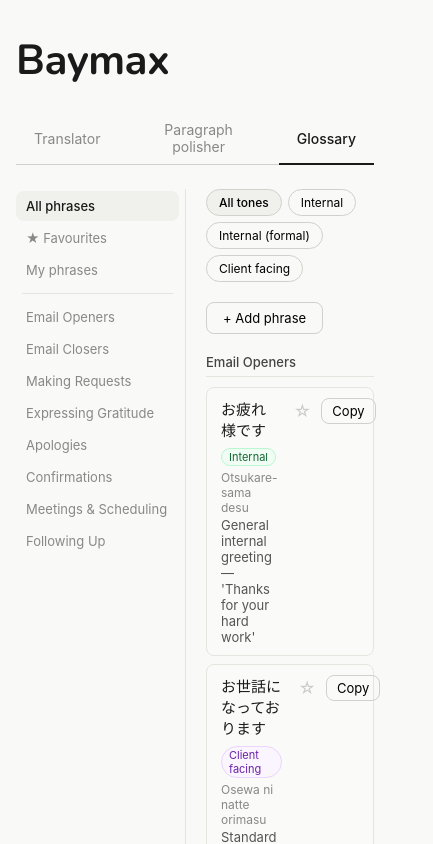
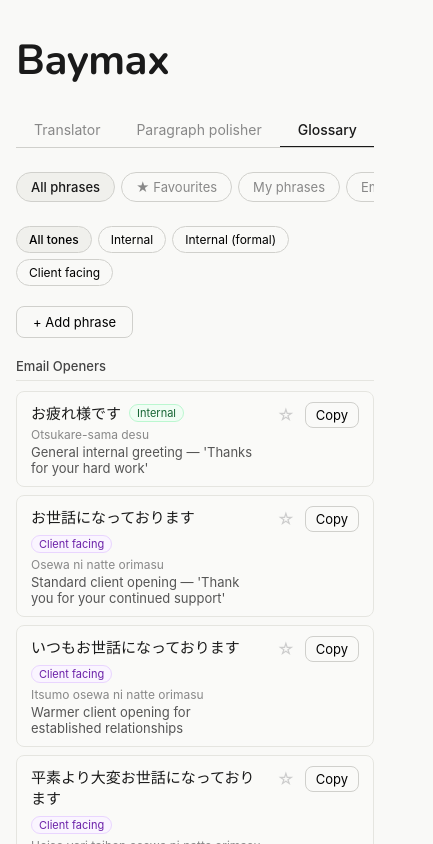
Before and after one commit to shinyakida67/jp-en-tool, a Next.js app: page / in a window 390 px wide. Both pictures are taken after a click on the button "Glossary". Shown: the top 844 px of the page, 433 px wide, since content can reach past the window. Built offline with nearby package versions, Linux system fonts and the light colour scheme.

Commit message:
add responsive layout

```diff
--- a/components/TranslatorTool.tsx
+++ b/components/TranslatorTool.tsx
@@ -2,9 +2,21 @@
 import { useState, useEffect } from "react";
 
 type ToneId = "internal" | "internal-formal" | "client";
-type FilterId = ToneId | "all" | "favourites" | "my-phrases";
 type Phrase = { jp: string; reading: string; en: string; tone: ToneId };
 type CustomPhrase = Phrase & { id: string; category: string; createdAt: number };
+
+// ── Responsive hook ───────────────────────────────────────────────
+
+function useIsMobile() {
+  const [isMobile, setIsMobile] = useState(false);
+  useEffect(() => {
+    const check = () => setIsMobile(window.innerWidth < 640);
+    check();
+    window.addEventListener("resize", check);
+    return () => window.removeEventListener("resize", check);
+  }, []);
+  return isMobile;
+}
 
 // ── Data ──────────────────────────────────────────────────────────
 
@@ -143,11 +155,12 @@
 }
 
 function SuggestedPhrases({ tone }: { tone: ToneId }) {
+  const isMobile = useIsMobile();
   const { opener, closer } = SUGGESTED[tone];
   return (
     <div style={{ marginTop: 4, borderTop: "0.5px solid #e5e5e0", paddingTop: 16 }}>
       <p style={{ fontSize: 12, color: "#888", textTransform: "uppercase", letterSpacing: "0.05em", marginBottom: 10 }}>Suggested phrases for this tone</p>
-      <div style={{ display: "grid", gridTemplateColumns: "1fr 1fr", gap: 8 }}>
+      <div style={{ display: "grid", gridTemplateColumns: isMobile ? "1fr" : "1fr 1fr", gap: 8 }}>
         {[{ label: "Opener", phrase: opener }, { label: "Closer", phrase: closer }].map(({ label, phrase }) => (
           <div key={label} style={{ border: "0.5px solid #e5e5e0", borderRadius: 8, padding: "10px 12px", background: "#fafaf8" }}>
             <div style={{ display: "flex", justifyContent: "space-between", alignItems: "center", marginBottom: 4 }}>
@@ -174,13 +187,13 @@
 }) {
   return (
     <div style={{ border: "0.5px solid #e5e5e0", borderRadius: 8, padding: "10px 14px", background: "#fafaf8", display: "flex", justifyContent: "space-between", alignItems: "flex-start", gap: 12 }}>
-      <div style={{ flex: 1 }}>
+      <div style={{ flex: 1, minWidth: 0 }}>
         <div style={{ display: "flex", alignItems: "center", gap: 8, marginBottom: 4, flexWrap: "wrap" }}>
           <span style={{ fontSize: 15 }}>{phrase.jp}</span>
-          <span style={{ fontSize: 11, padding: "1px 7px", borderRadius: 20, background: TONE_STYLE[phrase.tone].bg, color: TONE_STYLE[phrase.tone].color, border: `0.5px solid ${TONE_STYLE[phrase.tone].border}` }}>
+          <span style={{ fontSize: 11, padding: "1px 7px", borderRadius: 20, background: TONE_STYLE[phrase.tone].bg, color: TONE_STYLE[phrase.tone].color, border: `0.5px solid ${TONE_STYLE[phrase.tone].border}`, whiteSpace: "nowrap" }}>
             {TONES.find(t => t.id === phrase.tone)?.label}
           </span>
-          {phrase.id && <span style={{ fontSize: 11, padding: "1px 7px", borderRadius: 20, background: "#fff8e6", color: "#92400e", border: "0.5px solid #fde68a" }}>My phrase</span>}
+          {phrase.id && <span style={{ fontSize: 11, padding: "1px 7px", borderRadius: 20, background: "#fff8e6", color: "#92400e", border: "0.5px solid #fde68a", whiteSpace: "nowrap" }}>My phrase</span>}
         </div>
         <p style={{ fontSize: 12, color: "#888", marginBottom: 2 }}>{phrase.reading}</p>
         <p style={{ fontSize: 13, color: "#555" }}>{phrase.en}</p>
@@ -201,6 +214,7 @@
 // ── Add Phrase Form ───────────────────────────────────────────────
 
 function AddPhraseForm({ onAdd }: { onAdd: (p: CustomPhrase) => void }) {
+  const isMobile = useIsMobile();
   const [open, setOpen]       = useState(false);
   const [jp, setJp]           = useState("");
   const [reading, setReading] = useState("");
@@ -242,17 +256,15 @@
         <p style={{ fontSize: 14, fontWeight: 500 }}>Add a phrase</p>
         <button onClick={() => setOpen(false)} style={{ border: "none", background: "transparent", fontSize: 18, color: "#888", lineHeight: 1 }}>✕</button>
       </div>
-
-      <div style={{ display: "flex", gap: 8 }}>
+      <div style={{ display: "flex", gap: 8, flexDirection: isMobile ? "column" : "row" }}>
         <input value={jp} onChange={e => setJp(e.target.value)} placeholder="Paste Japanese phrase…" style={{ fontSize: 15, flex: 1 }} />
         <button onClick={suggest} disabled={loading || !jp.trim()} style={{ padding: "8px 14px", fontSize: 13, whiteSpace: "nowrap" }}>
           {loading ? "Analysing…" : "Suggest →"}
         </button>
       </div>
-
       {ready && (
         <>
-          <div style={{ display: "grid", gridTemplateColumns: "1fr 1fr", gap: 8 }}>
+          <div style={{ display: "grid", gridTemplateColumns: isMobile ? "1fr" : "1fr 1fr", gap: 8 }}>
             <div>
               <p style={{ fontSize: 12, color: "#888", marginBottom: 4 }}>Reading</p>
               <input value={reading} onChange={e => setReading(e.target.value)} placeholder="Romanised reading" />
@@ -296,6 +308,7 @@
   addPhrase: (p: CustomPhrase) => void;
   deletePhrase: (id: string) => void;
 }) {
+  const isMobile = useIsMobile();
   const [tone, setTone]         = useState<ToneId | "all">("all");
   const [category, setCategory] = useState<string>("all");
 
@@ -313,27 +326,13 @@
   ];
 
   const matchesTone = (p: Phrase) => tone === "all" || p.tone === tone;
-
   const allBuiltinAndCustom = (): (Phrase & { id?: string })[] => [
     ...GLOSSARY.flatMap(c => c.phrases),
     ...customPhrases,
   ];
 
-  return (
-    <div style={{ display: "flex", gap: 0, minHeight: 480 }}>
-
-      <div style={{ width: 170, flexShrink: 0, borderRight: "0.5px solid #e5e5e0", paddingRight: 6, paddingTop: 2 }}>
-        {sidebarItems.map((item, i) =>
-          !item
-            ? <div key={i} style={{ height: "0.5px", background: "#e5e5e0", margin: "8px 6px" }} />
-            : <button key={item.id} onClick={() => setCategory(item.id)} style={{ display: "block", width: "100%", textAlign: "left", padding: "7px 10px", borderRadius: 8, fontSize: 13, fontWeight: category === item.id ? 500 : 400, background: category === item.id ? "#f0f0ec" : "transparent", color: category === item.id ? "#1a1a1a" : "#888", border: "none", cursor: "pointer", marginBottom: 2 }}>
-                {item.label}
-              </button>
-        )}
-      </div>
-
-      <div style={{ flex: 1, paddingLeft: 20, display: "flex", flexDirection: "column", gap: "1.25rem", minWidth: 0 }}>
-
+  const content = (
+    <div style={{ flex: 1, paddingLeft: isMobile ? 0 : 20, display: "flex", flexDirection: "column", gap: "1.25rem", minWidth: 0 }}>
       <div style={{ display: "flex", gap: 6, flexWrap: "wrap" }}>
         {toneFilters.map(f => (
           <button key={f.id} onClick={() => setTone(f.id)} style={{ padding: "5px 12px", fontSize: 12, borderRadius: 20, fontWeight: tone === f.id ? 500 : 400, background: tone === f.id && f.id !== "all" ? TONE_STYLE[f.id].bg : tone === f.id ? "#f0f0ec" : "transparent", color: tone === f.id && f.id !== "all" ? TONE_STYLE[f.id].color : undefined, borderColor: tone === f.id && f.id !== "all" ? TONE_STYLE[f.id].border : undefined }}>
@@ -382,8 +381,39 @@
           );
         });
       })()}
+    </div>
+  );
 
+  if (isMobile) {
+    return (
+      <div style={{ display: "flex", flexDirection: "column", gap: "1.25rem" }}>
+        <div style={{ display: "flex", gap: 6, overflowX: "auto", paddingBottom: 4, scrollbarWidth: "none" }}>
+          {sidebarItems.filter(Boolean).map((item) => {
+            const i = item as { id: string; label: string };
+            return (
+              <button key={i.id} onClick={() => setCategory(i.id)} style={{ padding: "6px 14px", fontSize: 13, borderRadius: 20, whiteSpace: "nowrap", fontWeight: category === i.id ? 500 : 400, background: category === i.id ? "#f0f0ec" : "transparent", color: category === i.id ? "#1a1a1a" : "#888", border: "0.5px solid #d0d0cc", flexShrink: 0 }}>
+                {i.label}
+              </button>
+            );
+          })}
         </div>
+        {content}
+      </div>
+    );
+  }
+
+  return (
+    <div style={{ display: "flex", gap: 0, minHeight: 480 }}>
+      <div style={{ width: 170, flexShrink: 0, borderRight: "0.5px solid #e5e5e0", paddingRight: 6, paddingTop: 2 }}>
+        {sidebarItems.map((item, i) =>
+          !item
+            ? <div key={i} style={{ height: "0.5px", background: "#e5e5e0", margin: "8px 6px" }} />
+            : <button key={item.id} onClick={() => setCategory(item.id)} style={{ display: "block", width: "100%", textAlign: "left", padding: "7px 10px", borderRadius: 8, fontSize: 13, fontWeight: category === item.id ? 500 : 400, background: category === item.id ? "#f0f0ec" : "transparent", color: category === item.id ? "#1a1a1a" : "#888", border: "none", cursor: "pointer", marginBottom: 2 }}>
+                {item.label}
+              </button>
+        )}
+      </div>
+      {content}
     </div>
   );
 }
@@ -391,6 +421,7 @@
 // ── Translator Tab ────────────────────────────────────────────────
 
 function TranslatorTab() {
+  const isMobile = useIsMobile();
   const [dir, setDir]     = useState("en-jp");
   const [tone, setTone]   = useState<ToneId>("internal");
   const [input, setInput] = useState("");
@@ -415,17 +446,17 @@
         <span style={{ fontSize: 14, fontWeight: 500 }}>{to}</span>
       </div>
       <ToneSelector tone={tone} setTone={setTone} />
-      <div style={{ display: "grid", gridTemplateColumns: "1fr 1fr", gap: 12 }}>
+      <div style={{ display: "grid", gridTemplateColumns: isMobile ? "1fr" : "1fr 1fr", gap: 12 }}>
         <div style={{ display: "flex", flexDirection: "column", gap: 6 }}>
           <p style={{ fontSize: 12, color: "#888" }}>{from}</p>
-          <textarea value={input} onChange={e => setInput(e.target.value)} placeholder={`Enter ${from} text…`} style={{ height: 180 }} />
+          <textarea value={input} onChange={e => setInput(e.target.value)} placeholder={`Enter ${from} text…`} style={{ height: isMobile ? 120 : 180 }} />
         </div>
         <div style={{ display: "flex", flexDirection: "column", gap: 6 }}>
           <div style={{ display: "flex", justifyContent: "space-between", alignItems: "center" }}>
             <p style={{ fontSize: 12, color: "#888" }}>{to}</p>
             {output && <CopyBtn text={output} />}
           </div>
-          <div style={{ height: 180, border: "0.5px solid #d0d0cc", borderRadius: 8, padding: "10px 12px", fontSize: 14, lineHeight: 1.6, color: output ? undefined : "#aaa", overflow: "auto", whiteSpace: "pre-wrap", background: "#f5f5f2" }}>
+          <div style={{ height: isMobile ? 120 : 180, border: "0.5px solid #d0d0cc", borderRadius: 8, padding: "10px 12px", fontSize: 14, lineHeight: 1.6, color: output ? undefined : "#aaa", overflow: "auto", whiteSpace: "pre-wrap", background: "#f5f5f2" }}>
             {loading ? "Translating…" : output || "Translation will appear here…"}
           </div>
         </div>
@@ -503,9 +534,10 @@
 // ── Main ──────────────────────────────────────────────────────────
 
 export default function TranslatorTool() {
+  const isMobile = useIsMobile();
   const [tab, setTab] = useState("translate");
-  const [favourites, setFavourites]     = useState<Set<string>>(new Set());
-  const [customPhrases, setCustom]      = useState<CustomPhrase[]>([]);
+  const [favourites, setFavourites] = useState<Set<string>>(new Set());
+  const [customPhrases, setCustom]  = useState<CustomPhrase[]>([]);
 
   useEffect(() => {
     try {
@@ -545,9 +577,9 @@
 
   return (
     <div>
-      <div style={{ display: "flex", borderBottom: "0.5px solid #d0d0cc", marginBottom: "1.5rem" }}>
+      <div style={{ display: "flex", borderBottom: "0.5px solid #d0d0cc", marginBottom: "1.5rem", overflowX: isMobile ? "auto" : undefined }}>
         {tabs.map(([id, label]) => (
-          <button key={id} onClick={() => setTab(id)} style={{ padding: "8px 18px", fontSize: 14, fontWeight: tab === id ? 500 : 400, background: "transparent", border: "none", borderBottom: tab === id ? "2px solid #1a1a1a" : "2px solid transparent", borderRadius: 0, color: tab === id ? "#1a1a1a" : "#888", marginBottom: -1 }}>
+          <button key={id} onClick={() => setTab(id)} style={{ padding: "8px 18px", fontSize: 14, fontWeight: tab === id ? 500 : 400, background: "transparent", border: "none", borderBottom: tab === id ? "2px solid #1a1a1a" : "2px solid transparent", borderRadius: 0, color: tab === id ? "#1a1a1a" : "#888", marginBottom: -1, whiteSpace: "nowrap" }}>
             {label}
           </button>
         ))}
```
Lines whose indentation alone changed are shown as unchanged.
